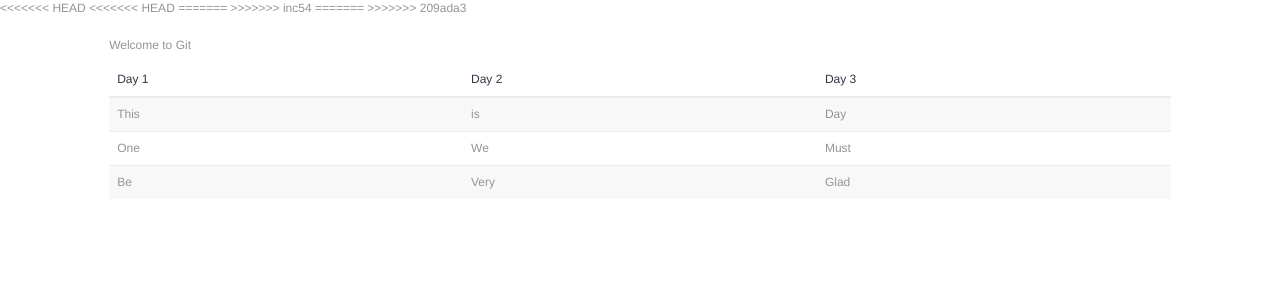
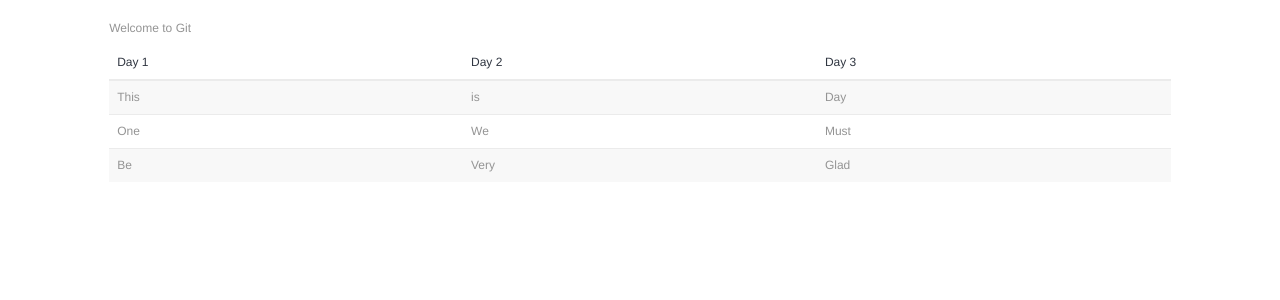
Before and after one commit to nkmwambs/repo, a PHP site: page / in a window 1280 px wide. Shown: the top 300 px of the page. Run offline with PHP 8.4, Linux system fonts and the light colour scheme; some libraries are stand-ins or nearby versions.

Commit message:
Resolve conflict in index

```diff
--- a/index.php
+++ b/index.php
@@ -3,8 +3,7 @@
 <head>
 	<meta charset="utf-8">
 	<meta name="viewport" content="width=device-width, initial-scale=1.0" />
-<<<<<<< HEAD
-<<<<<<< HEAD
+
 	<title>Welcome to Git | Git Branching Lesson 1</title>
 	<link rel="stylesheet" href="assets/css/bootstrap.css">
 
@@ -13,14 +12,8 @@
 	<link rel="stylesheet" href="https://cdn.datatables.net/1.10.19/css/jquery.dataTables.min.css" />
 	<script src="https://cdn.datatables.net/1.10.19/js/jquery.dataTables.min.js"></script>
 
-=======
 	<title>Welcome to Git | Git Branching</title>
 
->>>>>>> inc54
-=======
-	<title>Welcome to Git | Git Branching</title>
-
->>>>>>> 209ada3
 </head>
 <body class="page-body">
 
```
